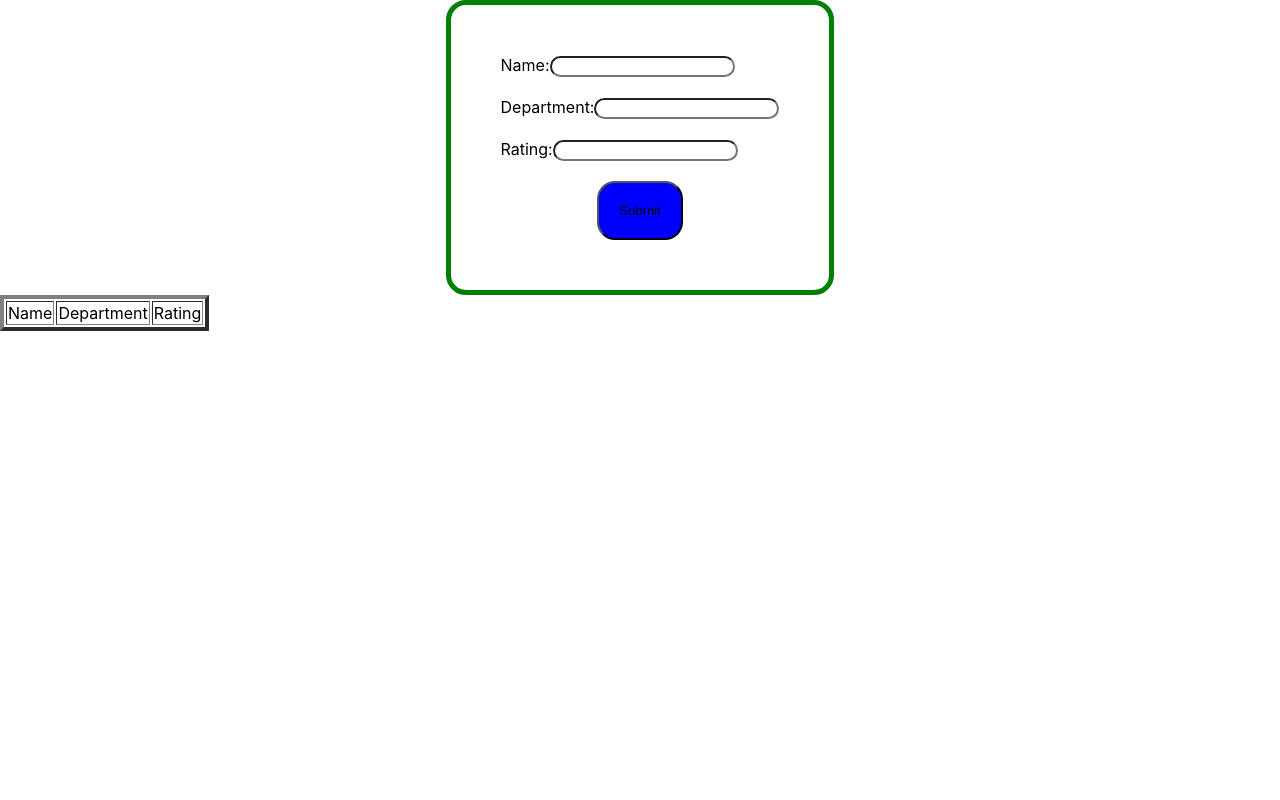
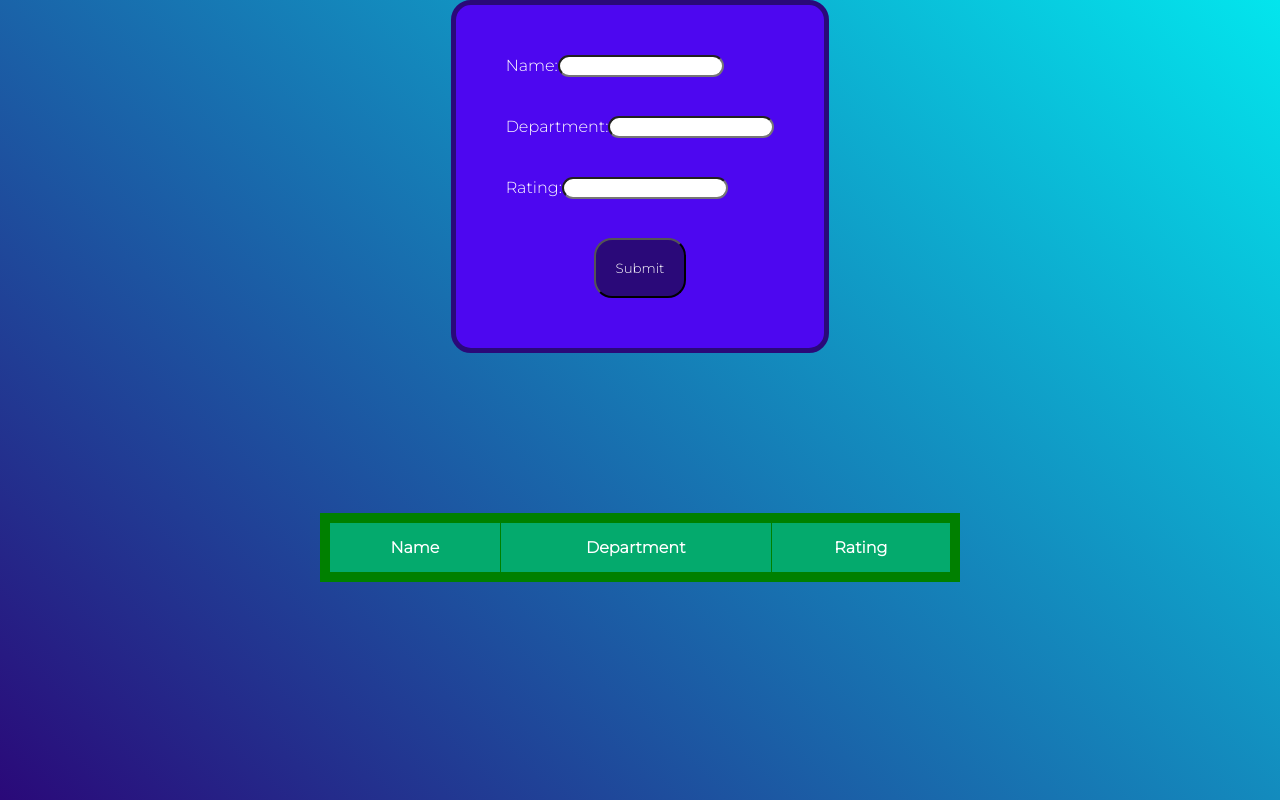
Before and after one commit to Vinu-Suhas/react_hanson2, a React (Create React App) app: page / in a window 1280 px wide. Built offline with nearby package versions, Linux system fonts and the light colour scheme.

Commit message:
fixed some bugs

```diff
--- a/src/FormComponents/FormCompo.js
+++ b/src/FormComponents/FormCompo.js
@@ -95,13 +95,13 @@ class FormCompo extends  React.Component{
                     )
                 })}
                 </div> */}
-
-<table border="4">
+<div className="tableContainer">
+<table border="1">
         <thead>
             <tr>
-                <td>Name</td>
-                <td>Department</td>
-                <td>Rating</td>
+                <th>Name</th>
+                <th>Department</th>
+                <th>Rating</th>
 
             </tr>
         </thead>
@@ -117,6 +117,7 @@ class FormCompo extends  React.Component{
             })}
         </tbody>
         </table>
+        </div>
             </>
         )
     }
--- a/src/FormComponents/styles.css
+++ b/src/FormComponents/styles.css
@@ -1,23 +1,67 @@
+@import url('https://fonts.googleapis.com/css2?family=Montserrat:wght@300&display=swap');
+*{
+    font-family: Montserrat;
+}
 input{
     border-radius: 18px;
+    margin-bottom: 20px;
 }
 form
 {
     border-radius: 20px;
     padding: 50px;
-    border: 5px solid green;
+    border: 5px solid rgba(42,9,121,1);
     display: flex;
     flex-direction: column;
+    justify-content: space-evenly;
+    background-color: rgb(77, 7, 240);
+    color: white;
 }
 .formContainer button{
     border-radius: 18px;
     width: fit-content;
     padding: 20px;
-    background-color: blue;
+    background-color: rgba(42,9,121,1);
     margin: auto;
+    color: white;
 }
 
 .formContainer{
 display: flex;
 justify-content: center;
 }
+
+.tableContainer{
+    margin-top: 20vh;
+    display: flex;
+    justify-content: center;
+}
+.tableContainer table{
+    border: 10px solid green;
+
+    width: 50%;
+    border-collapse: collapse;
+    color: white;
+}
+
+.tableContainer th{
+
+    background-color: #04AA6D;
+}
+.tableContainer th,td{
+  padding: 15px;
+
+
+}
+.tableContainer thead{
+    font-weight: bold;
+}
+
+body{
+    background: rgb(42,9,121);
+    background: linear-gradient(42deg, rgba(42,9,121,1) 0%, rgba(0,229,237,0.9876283276982668) 100%);
+    background-repeat:no-repeat no-repeat;
+    background-size:contain;
+    /* height:100%; */
+    min-height: 100vh
+}
```
